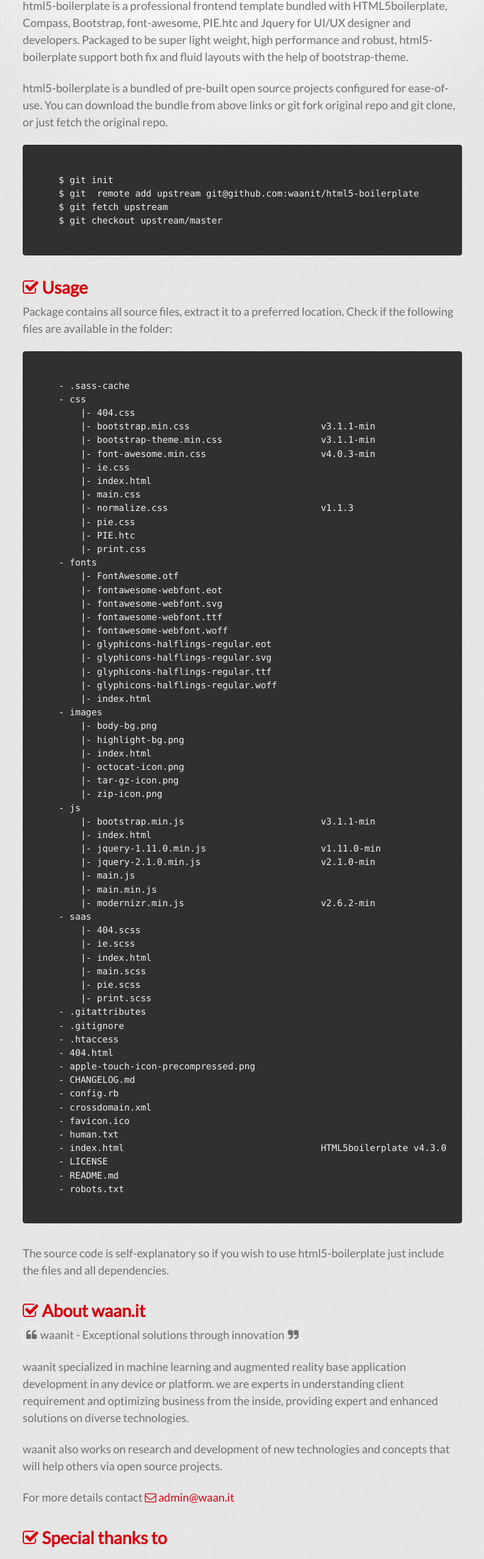
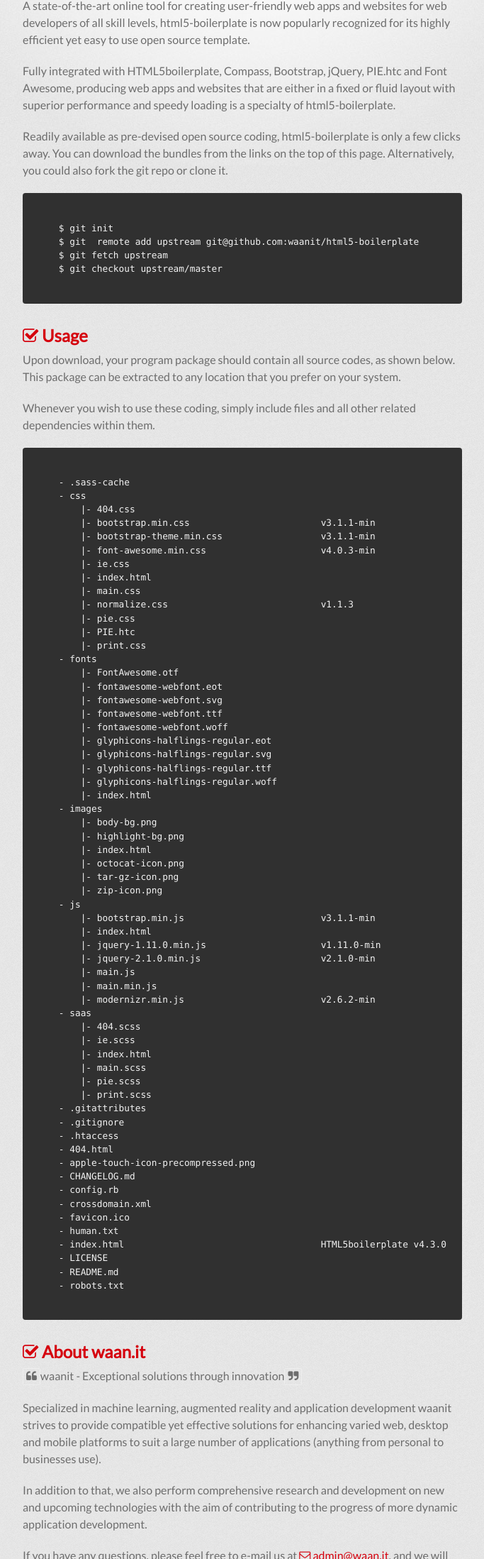
Before and after one commit to waansolutions/html5-boilerplate, a plain HTML site: page index.html in a window 1280 px wide. Shown: the part 340-2537 px from the top of the page at 71% size, without its empty margins (298-981 px from the left). Drawn offline with nearby package versions, Linux system fonts and the light colour scheme; files that its build step writes are made by us from their sources.

Commit message:
index.html update

```diff
--- a/index.html
+++ b/index.html
@@ -65,14 +65,11 @@
                     <h3><i class="fa fa-check-square-o"></i> Welcome to html5-boilerplate</h3>
                 </header>
                 <article>
-                    <p>html5-boilerplate is a professional frontend template bundled with HTML5boilerplate,
-                        Compass, Bootstrap, font-awesome, PIE.htc and Jquery for UI/UX designer and developers.
-                        Packaged to be super light weight, high performance and robust, html5-boilerplate support
-                        both fix and fluid layouts with the help of bootstrap-theme.</p>
+                    <p>A state-of-the-art online tool for creating user-friendly web apps and websites for web developers of all skill levels, html5-boilerplate is now popularly recognized for its highly efficient yet easy to use open source template.</p>
 
-                    <p>html5-boilerplate is a bundled of pre-built open
-                        source projects configured for ease-of-use. You can download the bundle from above links or
-                        git fork original repo and git clone, or just fetch the original repo.</p>
+                    <p>Fully integrated with HTML5boilerplate, Compass, Bootstrap, jQuery, PIE.htc and Font Awesome, producing web apps and websites that are either in a fixed or fluid layout with superior performance and speedy loading is a specialty of html5-boilerplate.</p>
+
+                    <p>Readily available as pre-devised open source coding, html5-boilerplate is only a few clicks away. You can download the bundles from the links on the top of this page. Alternatively, you could also fork the git repo or clone it.</p>
 
                     <pre><code>
     $ git init
@@ -87,8 +84,9 @@
                     <h3><i class="fa fa-check-square-o"></i> Usage</h3>
                 </header>
                 <article>
-                    <p>Package contains all source files, extract it to a preferred location. Check if the following
-                        files are available in the folder:</p>
+                    <p>Upon download, your program package should contain all source codes, as shown below. This package can be extracted to any location that you prefer on your system.</p>
+                    <p>Whenever you wish to use these coding, simply include files and all other related dependencies within them.</p>
+
                     <pre><code>
     - .sass-cache
     - css
@@ -151,8 +149,7 @@
     - README.md
     - robots.txt
                         </code></pre>
-                        <p>The source code is self-explanatory so if you wish to use html5-boilerplate just include
-                            the files and all dependencies.</p>
+
                     </article>
             </section>
             <section>
@@ -162,11 +159,11 @@
                 <article>
                     <p><i class="fa fa-quote-left fa-border"></i>waanit - Exceptional solutions through innovation<i
                             class="fa fa-quote-right fa-border"></i></p>
-                    <p>waanit specialized in machine learning and augmented reality base application development in any device or platform. we are experts in understanding client requirement and optimizing business from the inside,
-                        providing expert and enhanced solutions on diverse technologies.</p>
-                    <p>waanit also works on research and development of new technologies and concepts that will help
-                        others via open source projects.</p>
-                    <p>For more details contact <a href="mailto://admin@waan.it"><i class="fa fa-envelope-o"></i> admin@waan.it</a></p>
+                    <p>Specialized in machine learning, augmented reality and application development  waanit strives to provide compatible yet effective solutions for enhancing varied web, desktop and mobile platforms to suit a large number of applications (anything from personal to businesses use).</p>
+
+                    <p>In addition to that, we also perform comprehensive research and development on new and upcoming technologies with the aim of contributing to the progress of more dynamic application development.</p>
+
+                    <p>If you have any questions, please feel free to e-mail us at <a href="mailto://admin@waan.it"><i class="fa fa-envelope-o"></i> admin@waan.it</a>, and we will respond back to you at the earliest.</p>
                 </article>
             </section>
             <section>
@@ -192,8 +189,7 @@
                     <h3><i class="fa fa-check-square-o"></i> Support or Contact</h3>
                 </header>
                 <article>
-                    <p>Improve your services, optimize your operations and reduce your costs! html5-boilerplate is being developed by a team who are experts in HTML5 and advanced division. If you have any queries related to html5-boilerplate, we are right here to assist you at any point contact
-                        us <a href="mailto://support@waan.it"><i class="fa fa-envelope-o"></i> support@waan.it</a>
+                    <p>At waanit, we want to make sure that all the high-class qualities of html5-boilerplate are utilized to their highest potential. So if you ever wish to know more about this template, kindly e-mail us at <a href="mailto://support@waan.it"><i class="fa fa-envelope-o"></i> support@waan.it</a> and we will be glad to assist you.</p>
                 </article>
             </section>
         </div>
@@ -201,8 +197,7 @@
         <div id="footer">
             <footer>
                 <article>
-                    <p>Html5-boilerplate is maintained & developed
-                        by <a href="http://www.waan.it">waanit</a></p>
+                    <p>Html5-boilerplate is maintained & developed by <a href="http://www.waan.it">waanit</a></p>
                 </article>
             </footer>
         </div>
```
